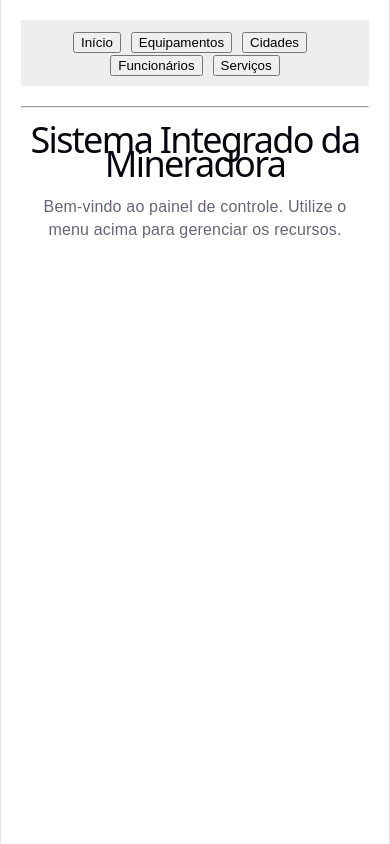
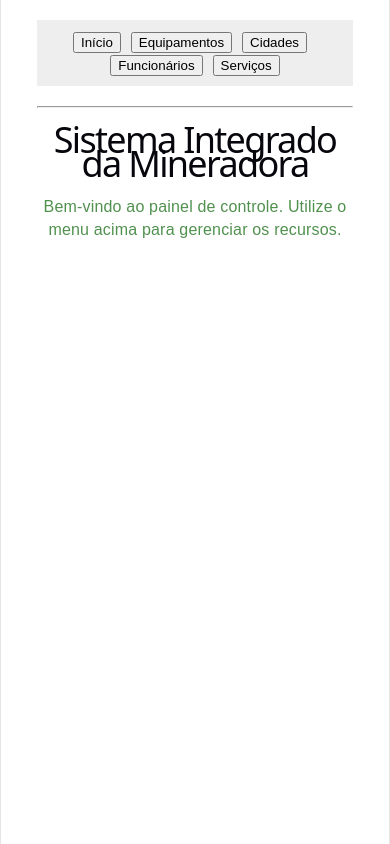
Before and after one commit to MDudaGo/Frontend-WebFinal, a React app in the folder frontend/: page / in a window 390 px wide. Built offline with nearby package versions, Linux system fonts and the light colour scheme; the HTML template or start-up script is replaced by a standard one.

Commit message:
Ajusta estilos no index.css

```diff
--- a/frontend/src/index.css
+++ b/frontend/src/index.css
@@ -1,5 +1,5 @@
 :root {
-  --text: #6b6375;
+  --text: #51914f;
   --text-h: #08060d;
   --bg: #fff;
   --border: #e5e4e7;
@@ -8,8 +8,7 @@
   --accent-bg: rgba(170, 59, 255, 0.1);
   --accent-border: rgba(170, 59, 255, 0.5);
   --social-bg: rgba(244, 243, 236, 0.5);
-  --shadow:
-    rgba(0, 0, 0, 0.1) 0 10px 15px -3px, rgba(0, 0, 0, 0.05) 0 4px 6px -2px;
+  --shadow: rgba(0, 0, 0, 0.1) 0 10px 15px -3px, rgba(0, 0, 0, 0.05) 0 4px 6px -2px;
 
   --sans: system-ui, 'Segoe UI', Roboto, sans-serif;
   --heading: system-ui, 'Segoe UI', Roboto, sans-serif;
@@ -24,12 +23,9 @@
   text-rendering: optimizeLegibility;
   -webkit-font-smoothing: antialiased;
   -moz-osx-font-smoothing: grayscale;
-
-  @media (max-width: 1024px) {
-    font-size: 16px;
-  }
 }
 
+/* Dark Mode */
 @media (prefers-color-scheme: dark) {
   :root {
     --text: #9ca3af;
@@ -41,8 +37,7 @@
     --accent-bg: rgba(192, 132, 252, 0.15);
     --accent-border: rgba(192, 132, 252, 0.5);
     --social-bg: rgba(47, 48, 58, 0.5);
-    --shadow:
-      rgba(0, 0, 0, 0.4) 0 10px 15px -3px, rgba(0, 0, 0, 0.25) 0 4px 6px -2px;
+    --shadow: rgba(0, 0, 0, 0.4) 0 10px 15px -3px, rgba(0, 0, 0, 0.25) 0 4px 6px -2px;
   }
 
   #social .button-icon {
@@ -66,8 +61,7 @@
   box-sizing: border-box;
 }
 
-h1,
-h2 {
+h1, h2 {
   font-family: var(--heading);
   font-weight: 500;
   color: var(--text-h);
@@ -77,26 +71,20 @@
   font-size: 56px;
   letter-spacing: -1.68px;
   margin: 32px 0;
-  @media (max-width: 1024px) {
-    font-size: 36px;
-    margin: 20px 0;
-  }
 }
+
 h2 {
   font-size: 24px;
   line-height: 118%;
   letter-spacing: -0.24px;
   margin: 0 0 8px;
-  @media (max-width: 1024px) {
-    font-size: 20px;
-  }
 }
+
 p {
   margin: 0;
 }
 
-code,
-.counter {
+code, .counter {
   font-family: var(--mono);
   display: inline-flex;
   border-radius: 4px;
@@ -109,3 +97,20 @@
   padding: 4px 8px;
   background: var(--code-bg);
 }
+
+/* Responsividade unificada (Abordagem tradicional mais segura) */
+@media (max-width: 1024px) {
+  :root {
+    font-size: 16px;
+  }
+  #root {
+    padding-inline: 16px; /* Evita que o texto cole na borda em telas pequenas */
+  }
+  h1 {
+    font-size: 36px;
+    margin: 20px 0;
+  }
+  h2 {
+    font-size: 20px;
+  }
+}
```
